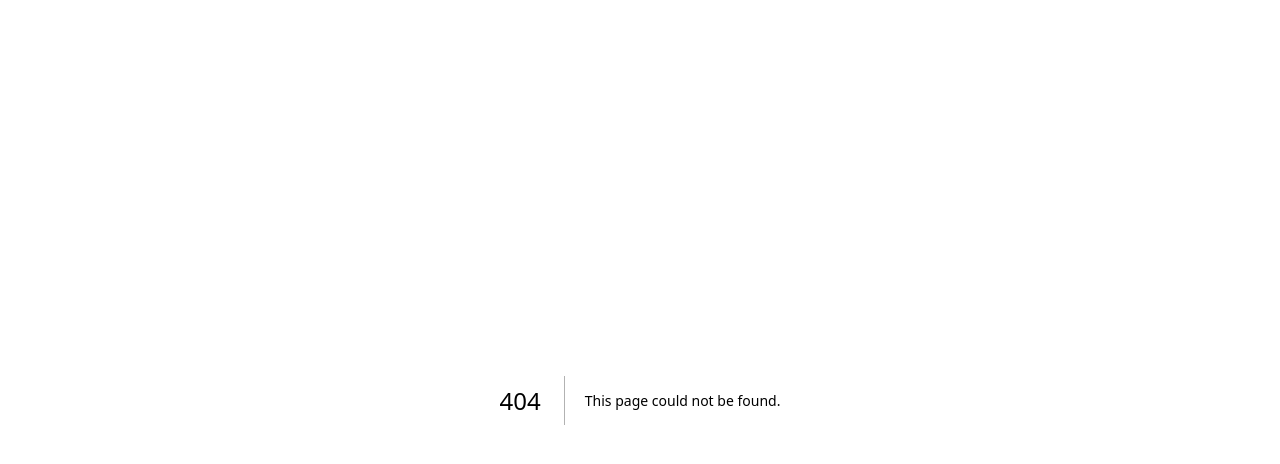
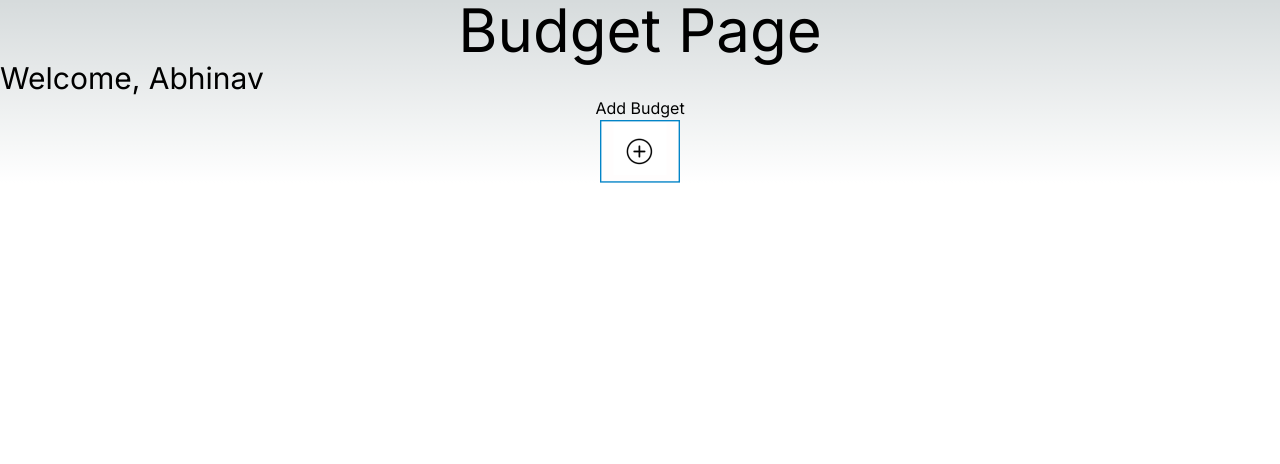
Before and after one commit to zyzCodes/Penny-Wise, a Next.js app in the folder front-end/budget/: page /budget in a window 1280 px wide. Before the commit this address had no page. Shown: the top 464 px of the page. Built offline with nearby package versions, Linux system fonts and the light colour scheme.

Commit message:
updating changes

```diff
--- /dev/null
+++ b/front-end/budget/app/budget/page.tsx
@@ -0,0 +1,26 @@
+import Link from "next/link";
+
+function Budget(){
+
+
+    const user = {'budget':false,'name':'Abhinav'}
+
+    return(
+
+    <div>
+        <h1 className="text-center text-6xl">Budget Page</h1>
+        <h2 className="text-3xl">Welcome, {user.name}</h2>
+        {!user.budget ?
+
+        <Link href='/' className="flex flex-col items-center">
+            <p>Add Budget</p>
+            <img src="/add-button-sm.png"></img>
+        </Link>
+        :
+
+        <></>}
+    </div>
+    );
+}
+
+export default Budget;
--- /dev/null
+++ b/front-end/budget/app/components/NavBar.tsx
@@ -0,0 +1,8 @@
+export default function NavBar(){
+    return(
+
+        <div className="flex justify-between max-h-20 bg-slate-100">
+
+        </div>
+    )
+}
--- a/front-end/budget/app/layout.tsx
+++ b/front-end/budget/app/layout.tsx
@@ -1,6 +1,7 @@
 import type { Metadata } from "next";
 import { Inter } from "next/font/google";
 import "./globals.css";
+import NavBar from "./components/NavBar";
 
 const inter = Inter({ subsets: ["latin"] });
 
@@ -16,7 +17,7 @@ export default function RootLayout({
 }>) {
   return (
     <html lang="en">
-      <body className={inter.className}>{children}</body>
+      <body className={inter.className}><NavBar/>{children}</body>
     </html>
   );
 }
```
Also changed, not shown: front-end/budget/public/Add button.png (added), front-end/budget/public/add-button-sm.png (added).
